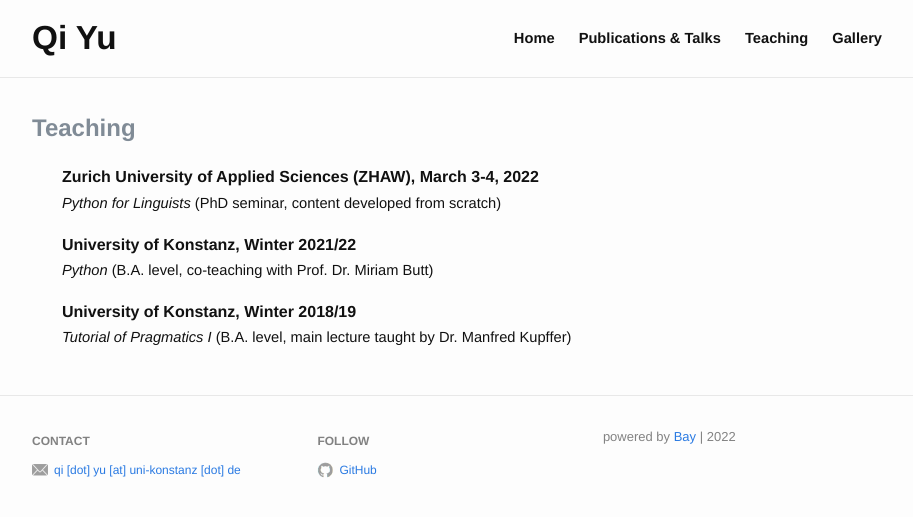
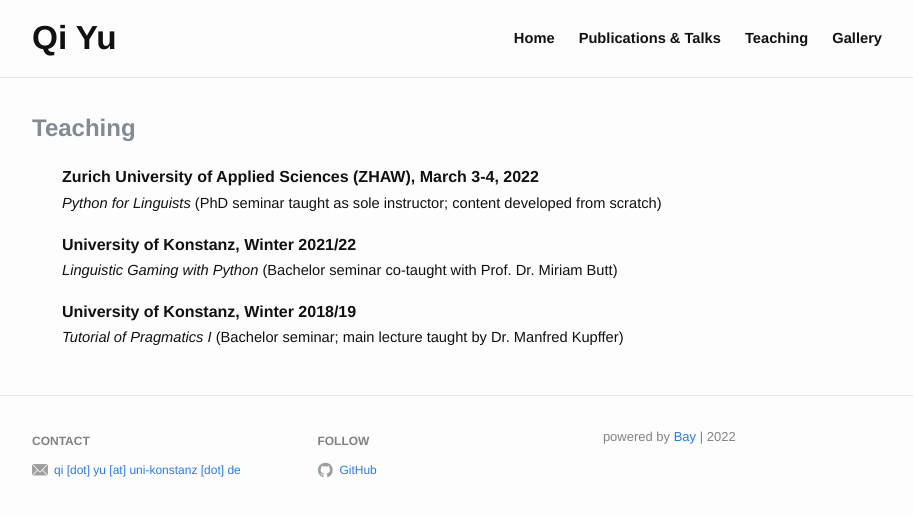
Before and after one commit to qi-yu/qi-yu.github.io, a Jekyll site: the page built from teaching.md, in a window 1280 px wide. Shown: the top 517 px of the page, without its empty margins (183-1096 px from the left). Built offline with Jekyll 4.4.1, drawn with Linux system fonts in a browser that asks for light colours.

```diff
--- a/assets/css/custom.css
+++ b/assets/css/custom.css
@@ -44,7 +44,7 @@ h3 {
 
 .special {
     font-weight: 600;
-    color: red;
+    color: #808B96;
 }
 
 ul li {
--- a/teaching.md
+++ b/teaching.md
@@ -3,11 +3,11 @@ layout: teaching
 title: Teaching
 items:
   - title: Zurich University of Applied Sciences (ZHAW), March 3-4, 2022
-    description: <i>Python for Linguists</i> (PhD seminar, content developed from scratch)
+    description: <i>Python for Linguists</i> (PhD seminar taught as sole instructor; content developed from scratch)
 
   - title: University of Konstanz, Winter 2021/22
-    description: <i>Python</i> (B.A. level, co-teaching with Prof. Dr. Miriam Butt)
+    description: <i>Linguistic Gaming with Python</i> (Bachelor seminar co-taught with Prof. Dr. Miriam Butt)
 
   - title: University of Konstanz, Winter 2018/19
-    description: <i>Tutorial of Pragmatics I</i> (B.A. level, main lecture taught by Dr. Manfred Kupffer)
+    description: <i>Tutorial of Pragmatics I</i> (Bachelor seminar; main lecture taught by Dr. Manfred Kupffer)
 ---
```
Also changed, not shown: index.md (+1 -1 lines), publication.md (+2 -0 lines), 5 other files.
